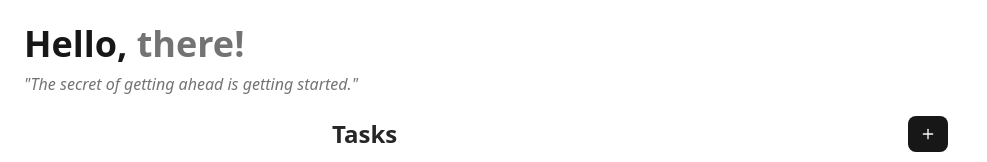
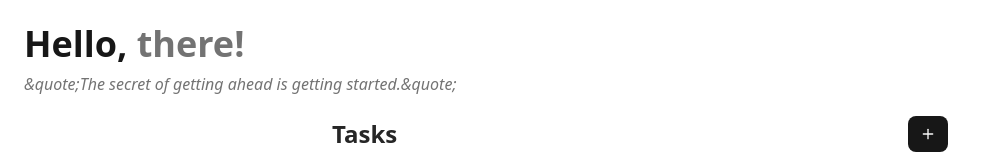
Before and after one commit to iamdanwi/todo, a Next.js app: page / in a window 1280 px wide. Shown: the top 162 px of the page, without its empty margins (0-987 px from the left). Built offline with nearby package versions, Linux system fonts and the light colour scheme.

Commit message:
update page.tsx

```diff
--- a/src/app/page.tsx
+++ b/src/app/page.tsx
@@ -72,7 +72,7 @@ export default function Home() {
           Hello, <span className="text-neutral-500">there!</span>
         </h1>
         <p className="text-muted-foreground italic mt-2">
-          "The secret of getting ahead is getting started."
+          &quote;The secret of getting ahead is getting started.&quote;
         </p>
       </header>
 
```
